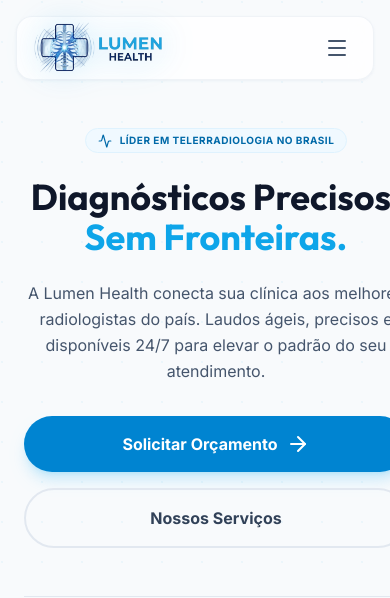
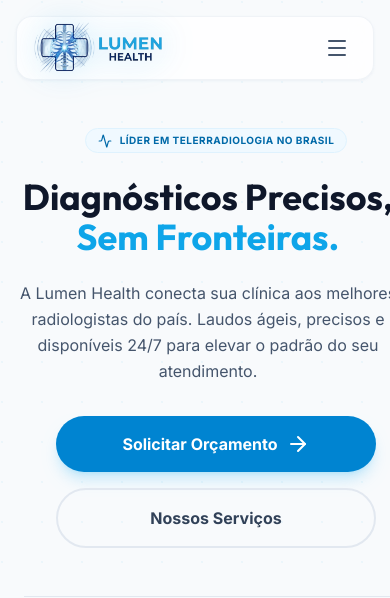
Before and after one commit to lucasamaraloliveira/lumen-health, a Next.js app: page / in a window 390 px wide. Shown: the top 598 px of the page. Built offline with nearby package versions, Linux system fonts and the light colour scheme.

Commit message:
fix: alinhamento da seção hero
fix: alinhamento da seção hero

```diff
--- a/app/page.tsx
+++ b/app/page.tsx
@@ -270,23 +270,23 @@ export default function Home() {
                   <Activity size={14} />
                   Líder em Telerradiologia no Brasil
                 </div>
-                <h1 className="text-4xl sm:text-5xl lg:text-6xl font-bold text-brand-primary leading-[1.1] mb-6 animate-slide-up max-w-2xl mx-auto lg:mx-0">
+                <h1 className="text-4xl sm:text-5xl lg:text-6xl font-bold text-brand-primary leading-[1.1] mb-6 animate-slide-up max-w-2xl mx-auto lg:mx-0 relative -left-2 sm:left-0">
                   Diagnósticos Precisos, <span className="text-brand-secondary">Sem Fronteiras.</span>
                 </h1>
-                <p className="text-base sm:text-lg text-slate-600 mb-8 max-w-xl mx-auto lg:mx-0 leading-relaxed animate-slide-up animation-delay-100">
+                <p className="text-base sm:text-lg text-slate-600 mb-8 max-w-lg mx-auto lg:mx-0 leading-relaxed animate-slide-up animation-delay-100 relative -left-2 sm:left-0">
                   A Lumen Health conecta sua clínica aos melhores radiologistas do país. Laudos ágeis, precisos e disponíveis 24/7 para elevar o padrão do seu atendimento.
                 </p>
-                <div className="flex flex-col sm:flex-row gap-4 justify-center lg:justify-start w-full max-w-sm sm:max-w-none mx-auto lg:mx-0 animate-slide-up animation-delay-200">
+                <div className="flex flex-col sm:flex-row gap-4 justify-center items-center lg:items-start lg:justify-start w-full animate-slide-up animation-delay-200">
                   <a
                     href="https://wa.me/551140030000?text=Quero%20um%20or%C3%A7amento"
                     target="_blank"
                     rel="noopener noreferrer"
-                    className="bg-sky-600 text-white px-8 py-4 rounded-full font-bold text-base sm:text-lg hover:bg-brand-primary transition-all shadow-lg shadow-sky-500/20 flex items-center justify-center gap-2 group w-full sm:w-auto"
+                    className="bg-sky-600 text-white px-8 py-4 rounded-full font-bold text-base sm:text-lg hover:bg-brand-primary transition-all shadow-lg shadow-sky-500/20 flex items-center justify-center gap-2 group w-full max-w-[320px] sm:max-w-none sm:w-auto"
                   >
                     Solicitar Orçamento
                     <ArrowRight className="group-hover:translate-x-1 transition-transform" />
                   </a>
-                  <a href="#servicos" className="border-2 border-slate-200 text-slate-700 px-8 py-4 rounded-full font-bold text-base sm:text-lg hover:bg-slate-50 transition-all flex items-center justify-center gap-2 w-full sm:w-auto">
+                  <a href="#servicos" className="border-2 border-slate-200 text-slate-700 px-8 py-4 rounded-full font-bold text-base sm:text-lg hover:bg-slate-50 transition-all flex items-center justify-center gap-2 w-full max-w-[320px] sm:max-w-none sm:w-auto">
                     Nossos Serviços
                   </a>
                 </div>
```
